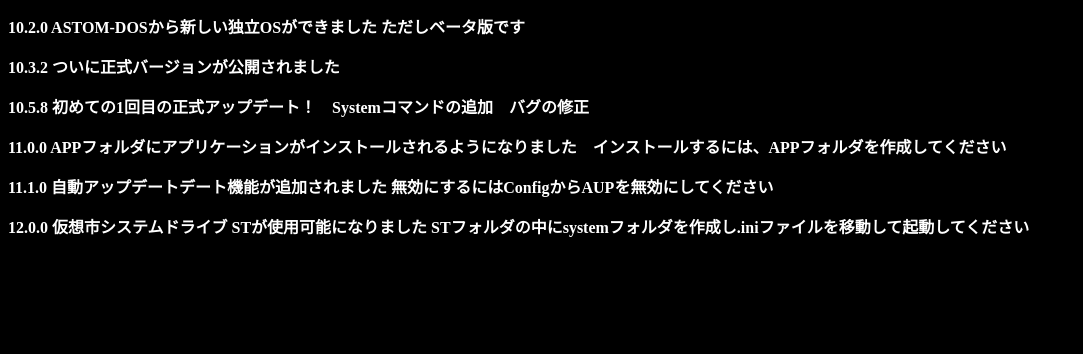
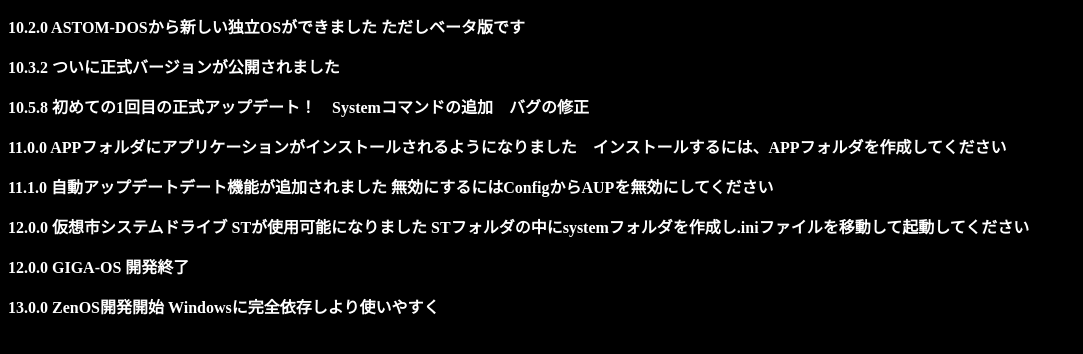
Before and after one commit to amania-Gostd/Gostd, a plain HTML site: page index.html in a window 1280 px wide. Shown: the part 86-440 px from the top of the page, without its empty margins (0-1083 px from the left). Drawn offline with Linux system fonts and the light colour scheme.

Commit message:
Update index.html

```diff
--- a/index.html
+++ b/index.html
@@ -12,5 +12,7 @@
 <p>11.0.0 APPフォルダにアプリケーションがインストールされるようになりました　インストールするには、APPフォルダを作成してください</p>
 <p>11.1.0 自動アップデートデート機能が追加されました 無効にするにはConfigからAUPを無効にしてください</p>
 <p>12.0.0 仮想市システムドライブ STが使用可能になりました STフォルダの中にsystemフォルダを作成し.iniファイルを移動して起動してください</p>
+<p>12.0.0 GIGA-OS 開発終了</p>
+<p>13.0.0 ZenOS開発開始 Windowsに完全依存しより使いやすく</p>
 </div>
 </html>
```
